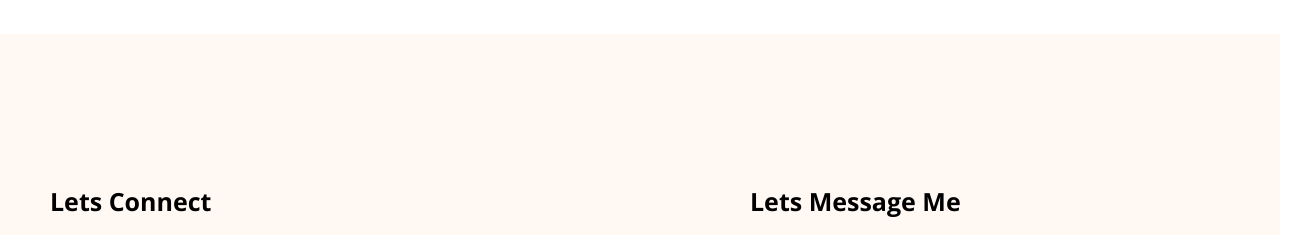
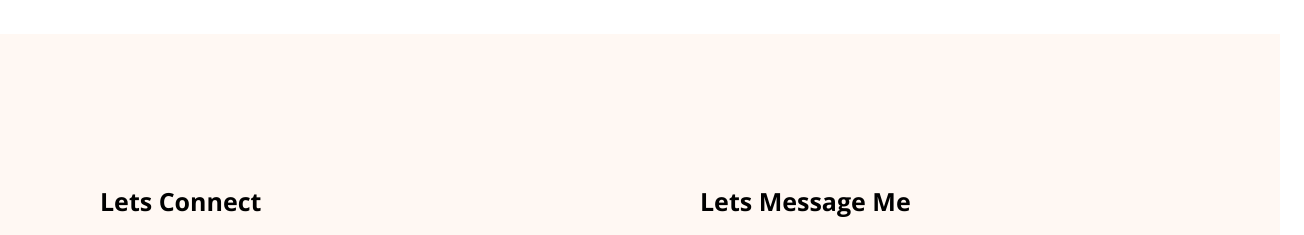
Before and after one commit to AsifaJahanSafa/mary-hardy-repo, a plain HTML site: page index.html in a window 1280 px wide. Shown: the part 2952-3187 px from the top of the page, 1304 px wide, since content can reach past the window. Drawn offline with nearby package versions, Linux system fonts and the light colour scheme.

Commit message:
added padding

```diff
--- a/styles/mary.css
+++ b/styles/mary.css
@@ -283,13 +283,13 @@ color: #757575;
     background: #FFF8F3;
     display:flex;
     gap:120px;
-
+    padding:150px 100px;
     margin-top:50px
 }
 
 .footer-column{
     width: 50%;
-    padding:150px 50px;
+
 
 }
 .footer-column-title{
```
